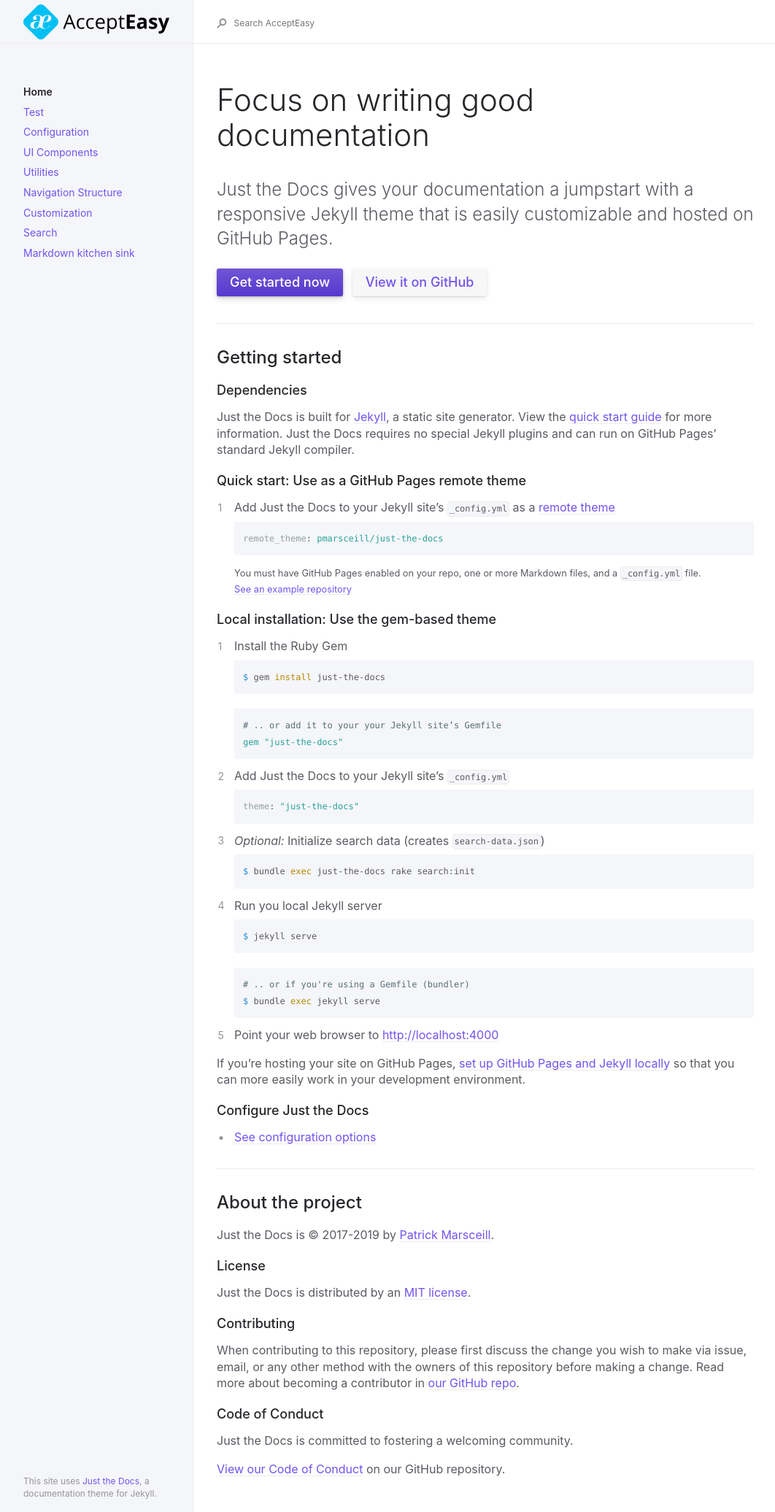
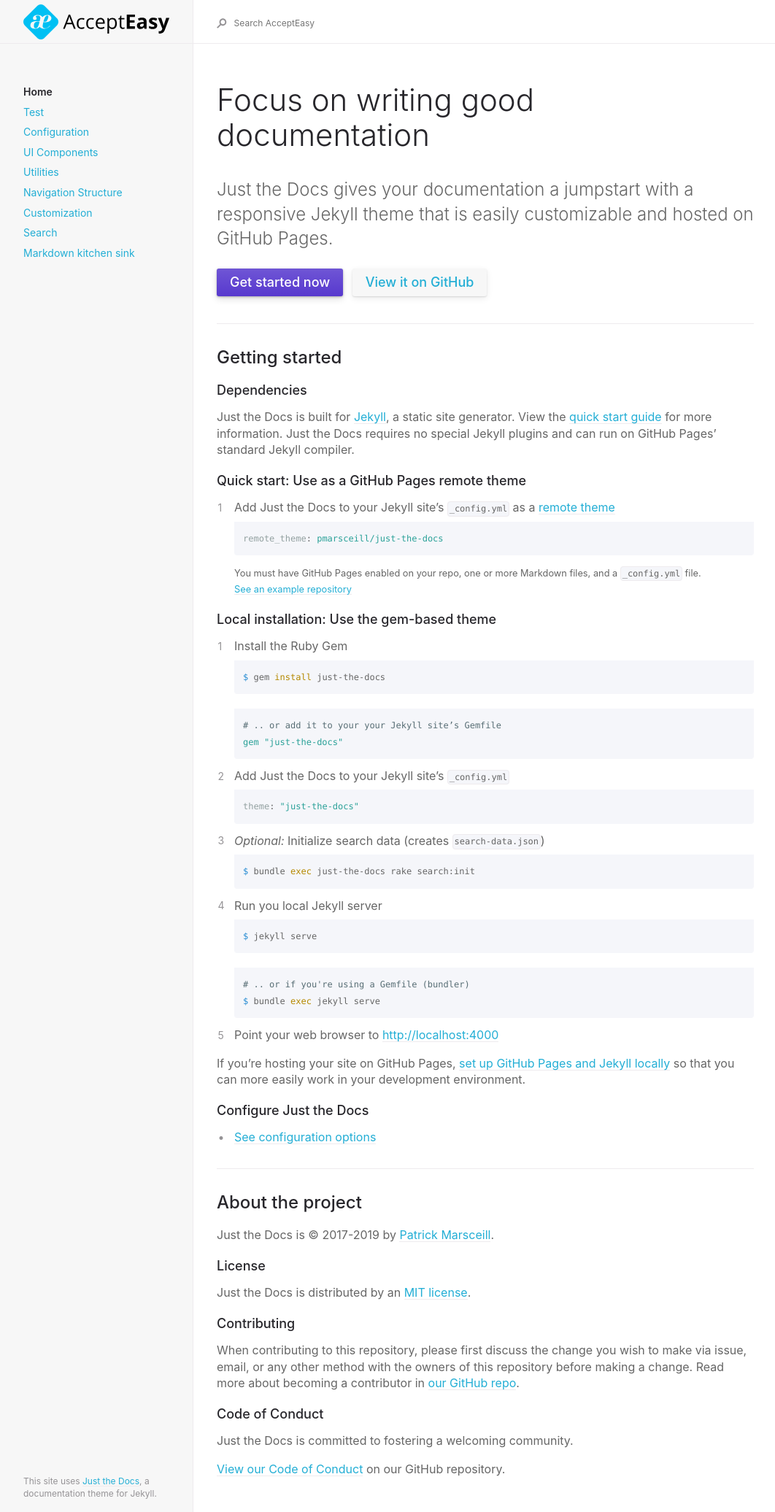
Before and after one commit to AcceptEmail/apidocs, a Jekyll site: the page built from index.md, in a window 1280 px wide. Shown: the whole page at 73% size, without its empty margins (91-1153 px from the left). Built offline with Jekyll 4.4.1, drawn with Linux system fonts in a browser that asks for light colours.

Commit message:
Update custom.scss

```diff
--- a/_sass/custom/custom.scss
+++ b/_sass/custom/custom.scss
@@ -41,13 +41,13 @@
 // $green-300: #026e57;
 //
 // $body-background-color: $white !default;
-$sidebar-color: #f7f7f7 !default;
+$sidebar-color: #f7f7f7;
 // $code-background-color: $grey-lt-000 !default;
 
-$body-text-color: #666 !default;
+$body-text-color: #666;
 // $body-heading-color: $grey-dk-300 !default;
 // $nav-child-link-color: $grey-dk-100 !default;
-$link-color: #23aed5 !default;
+$link-color: #23aed5;
 // $btn-primary-color: $purple-100 !default;
 // $base-button-color: #f7f7f7 !default;
 //
```
